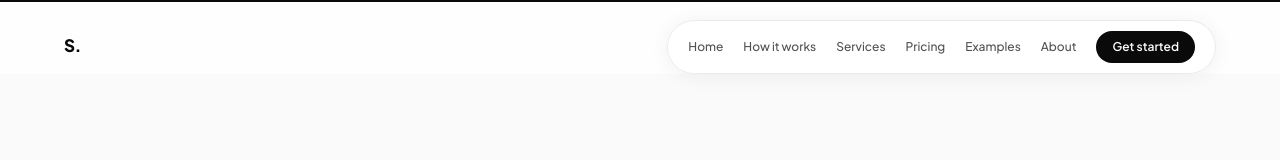
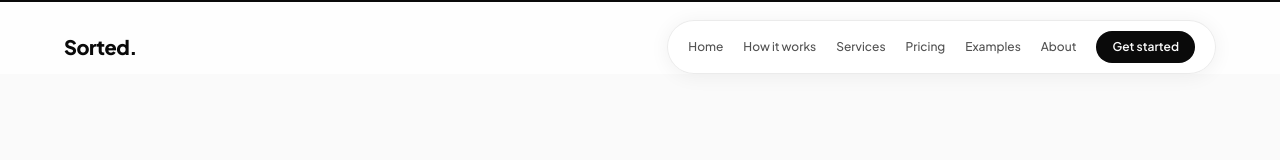
Before and after one commit to rennyreign/sorted, a Next.js app: page / in a window 1280 px wide. Shown: the top 160 px of the page. Built offline with nearby package versions, Linux system fonts and the light colour scheme.

Commit message:
feat: revert logo to text, add AI Automation to services

```diff
--- a/components/Footer.tsx
+++ b/components/Footer.tsx
@@ -1,5 +1,3 @@
-import Logo from "@/components/Logo"
-
 export default function Footer() {
   return (
     <footer className="bg-[#0A0A0A] px-6 sm:px-10 lg:px-16 pt-24 pb-10">
@@ -23,7 +21,7 @@ export default function Footer() {
         </div>
 
         <div className="border-t border-white/[0.08] pt-8 flex flex-col sm:flex-row justify-between gap-4 items-start sm:items-center">
-          <span className="text-white"><Logo size={28} /></span>
+          <span className="font-sans font-extrabold text-white text-xl tracking-tight">Sorted.</span>
           <div className="flex items-center gap-6">
             <a href="#" className="text-xs text-[#525252] hover:text-[#A3A3A3] transition-colors font-medium">Privacy</a>
             <a href="#" className="text-xs text-[#525252] hover:text-[#A3A3A3] transition-colors font-medium">Terms</a>
--- a/components/Nav.tsx
+++ b/components/Nav.tsx
@@ -2,7 +2,6 @@
 
 import Link from "next/link"
 import { useState } from "react"
-import Logo from "@/components/Logo"
 
 const links = [
   { label: "Home", href: "/" },
@@ -27,10 +26,9 @@ export default function Nav() {
         <Link
           href="/"
           onClick={scrollToTop}
-          className="pointer-events-auto text-[#0A0A0A]"
-          aria-label="Sorted. Home"
+          className="pointer-events-auto font-sans font-extrabold text-[#0A0A0A] text-xl tracking-tight leading-none"
         >
-          <Logo size={32} />
+          Sorted.
         </Link>
 
         {/* Desktop pill */}
--- a/components/Services.tsx
+++ b/components/Services.tsx
@@ -7,6 +7,7 @@ const services = [
   "Facebook & Instagram ads",
   "TikTok ad creative",
   "Chat agents for your site",
+  "AI Automation",
   "Fixes and edits",
 ]
 
```
